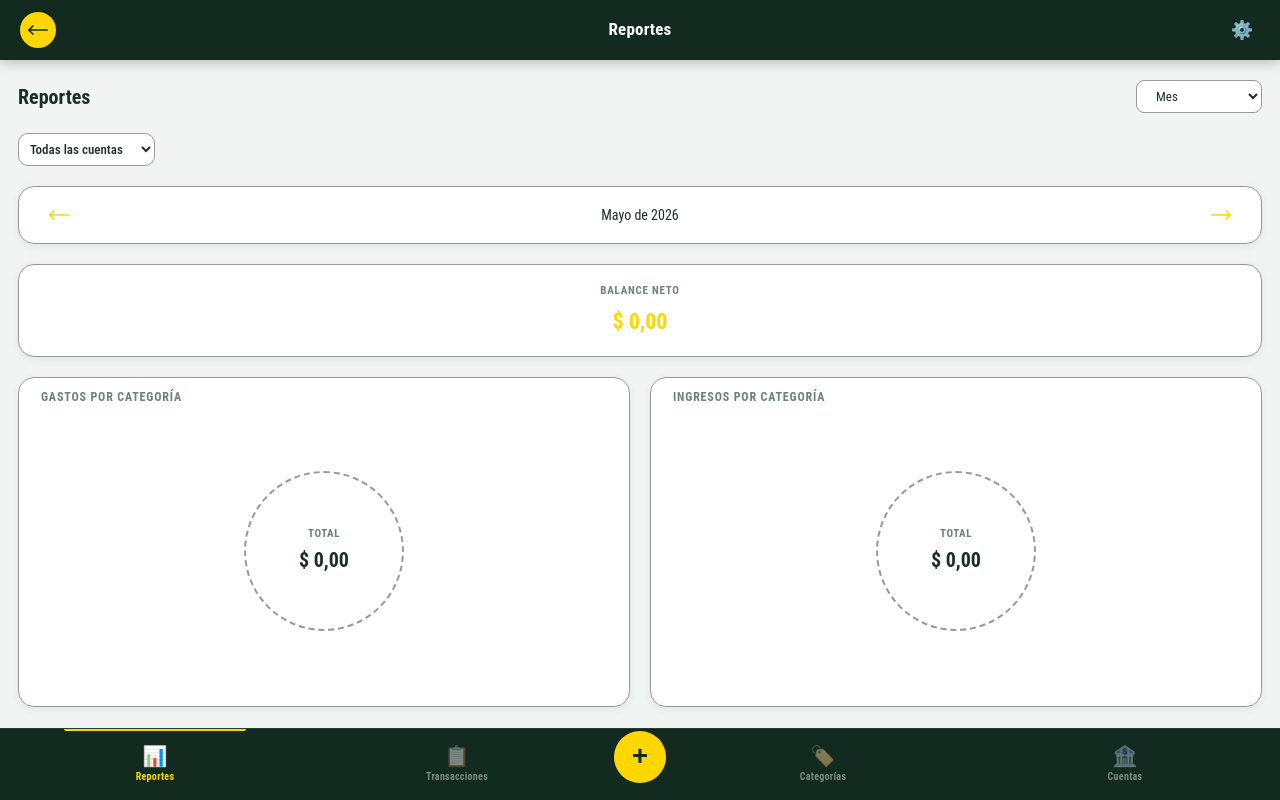
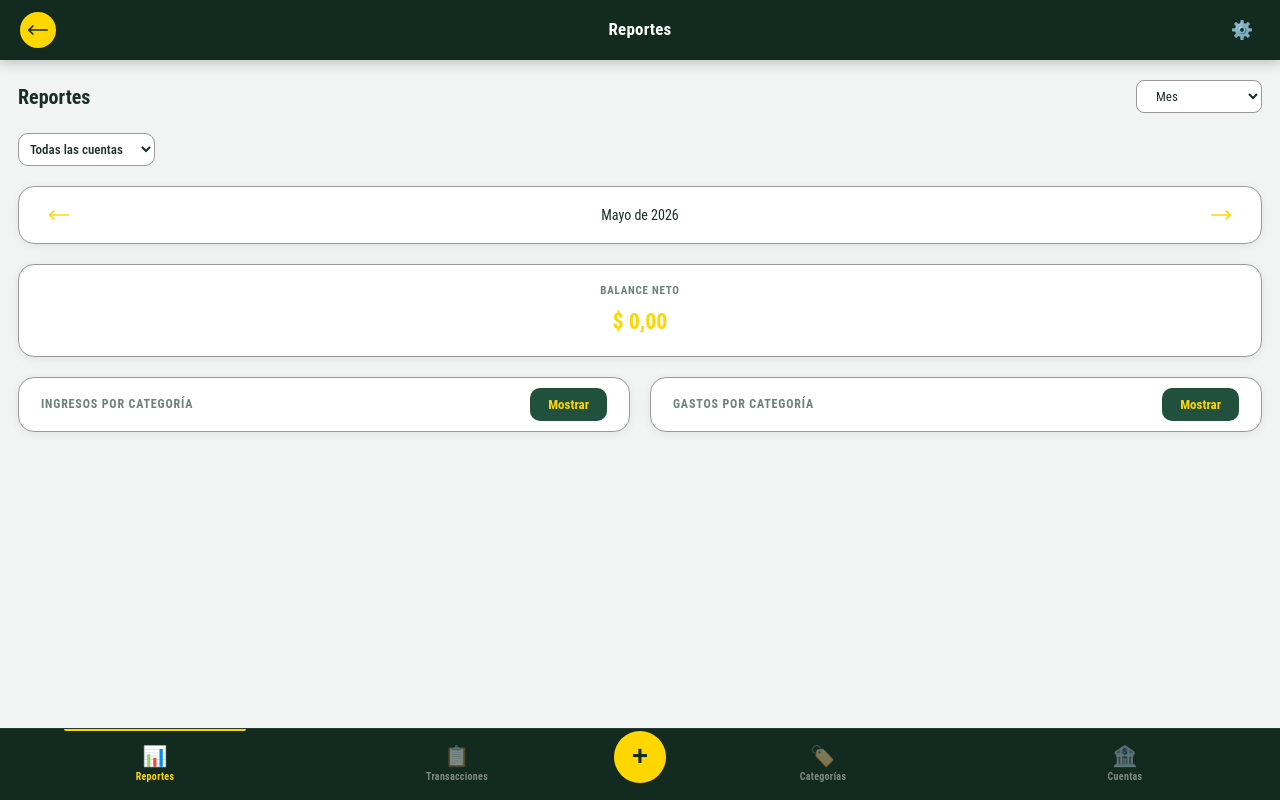
Before and after one commit to ChucBlas/Gestor-de-Gastos, a React (Vite) app: page /reports in a window 1280 px wide. Built offline with nearby package versions, Linux system fonts and the light colour scheme.

Commit message:
PieChart desplegables y ordenados por magnitud

```diff
--- /dev/null
+++ b/src/features/reports/components/CardPieChart.tsx
@@ -0,0 +1,40 @@
+import { useState } from "react";
+import { FinanceDonutChart } from "./PieChart";
+import { CategorySummary } from "../../../services/types";
+
+interface CardPieChartProps {
+    balance: number,
+    categories: CategorySummary[],
+    title: string,
+}
+
+export function CardPieChart({ balance, categories, title }: CardPieChartProps) {
+
+    const [isOpen, setIsOpen] = useState(false);
+
+    return (
+        <>
+            <div className="card">
+                    <div className="card-header">
+                        <div className="card-title">{title}</div>
+                        <div>
+                            <button
+                                className="btn btn-primary"
+                                onClick={() => setIsOpen(!isOpen)}
+                            >
+                                {isOpen ? "Ocultar" : "Mostrar"}
+                            </button>
+                        </div>
+                    </div>
+                    {isOpen && (
+                        <div style={{margin: "10px"}}>
+                            <FinanceDonutChart
+                                categories={categories}
+                                totalValue={balance}
+                            />
+                        </div>
+                    )}
+                </div>
+        </>
+    )
+}
--- a/src/features/reports/components/PieChart.tsx
+++ b/src/features/reports/components/PieChart.tsx
@@ -3,19 +3,14 @@ import { CategorySummary, formatARS } from "../../../services/types";
 import styles from "../styles/Reports.module.css";
 import { CategoryReport } from "./CategoryReport";
 
-/**
- * Donut chart with a centered text label showing the total value.
- * @param categories - Data for the chart slices
- * @param totalValue - Numeric value to display in the center
- */
-export function FinanceDonutChart(
+interface FinanceDonutChart {
     categories: CategorySummary[],
-    totalValue: number,
-    title: string,
-) {
+    totalValue: number
+}
+
+export function FinanceDonutChart( { categories, totalValue}: FinanceDonutChart ) {
     return (
-        <div className="card">
-            <div className="card-title">{title}</div>
+        <div>
             <div className={styles.pieContent}>
                 <PieChart
                     style={{
--- a/src/features/reports/components/Reports.tsx
+++ b/src/features/reports/components/Reports.tsx
@@ -2,6 +2,8 @@ import { useReports, type Period } from "../hooks/useReports";
 import { formatARS } from "../../../services/types";
 import styles from "../styles/Reports.module.css";
 import { FinanceDonutChart } from "./PieChart";
+import { useState } from "react";
+import { CardPieChart } from "./CardPieChart";
 
 const PERIOD_LABELS: Record<Period, string> = {
     day: "Día",
@@ -73,6 +75,25 @@ export default function Reports() {
         setMultiplier(cont);
         setPeriod(period);
     };
+
+    const isBalanceNegative = balance.net < 0;
+    const isMobile = window.innerWidth <= 700;
+
+    const incomeChart = {
+        balance: balance.total_income,
+        categories: incomeCategories,
+        title: "Ingresos por Categoría",
+    };
+
+    const expenseChart = {
+        balance: balance.total_expense,
+        categories: expenseCategories,
+        title: "Gastos por Categoría",
+    };
+
+    const charts = (isBalanceNegative && isMobile)
+        ? [expenseChart, incomeChart]
+        : [incomeChart, expenseChart];
 
     return (
         <>
@@ -184,20 +205,12 @@ export default function Reports() {
             </div>
 
             <div className={styles.pieGrid}>
-                <div>
-                    {FinanceDonutChart(
-                        expenseCategories,
-                        balance.total_expense,
-                        "Gastos por Categoría",
-                    )}
-                </div>
-                <div>
-                    {FinanceDonutChart(
-                        incomeCategories,
-                        balance.total_income,
-                        "Ingresos por Categoría",
-                    )}
-                </div>
+                {charts.map((chart) => (
+                    <CardPieChart
+                        key={chart.title}
+                        {...chart}
+                    />
+                ))}
             </div>
         </>
     );
--- a/src/features/reports/styles/Reports.module.css
+++ b/src/features/reports/styles/Reports.module.css
@@ -30,6 +30,7 @@
     gap: 20px;
     width: 100%;
     margin-bottom: 24px;
+    align-items: start;
 }
 
 .pieContent {
```
